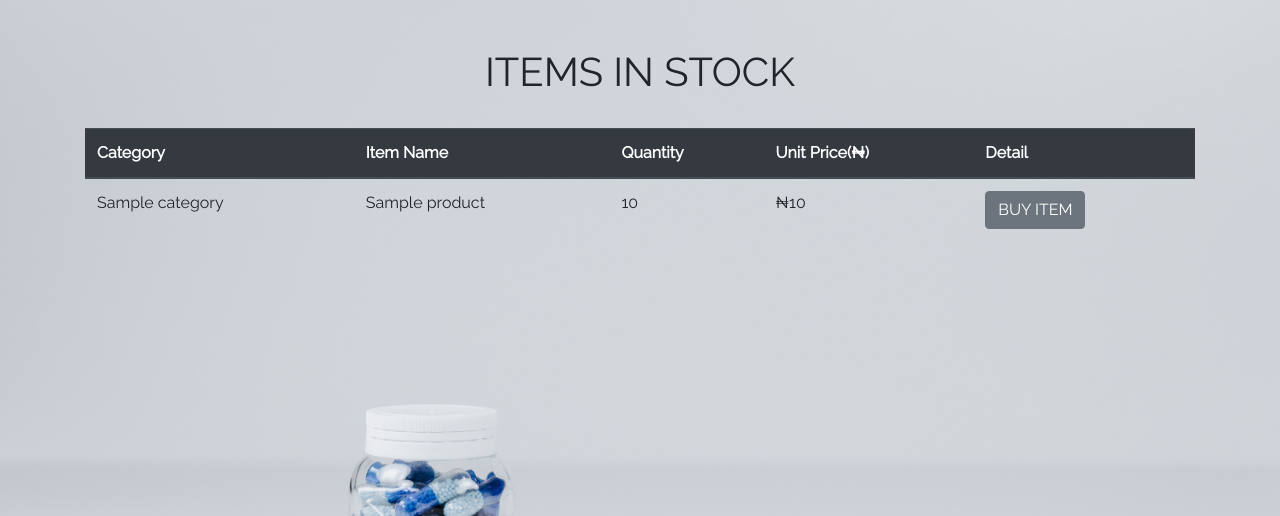
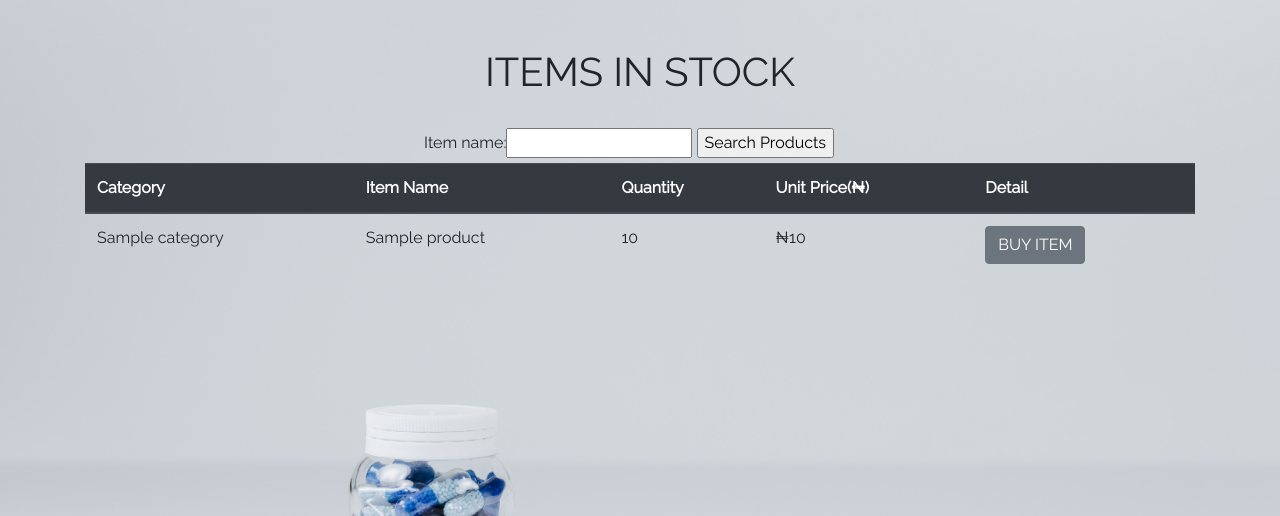
Before and after one commit to yahayakenny/Pharmacy-inventory-manager, a Django app: page /home/ in a window 1280 px wide. Shown: the part 95-611 px from the top of the page. Run offline with Django 3.2, Linux system fonts and the light colour scheme; tables that the repository leaves empty hold one stand-in row (values such as "Sample post"); some libraries are stand-ins or nearby versions.

Commit message:
added django filter

```diff
--- a/pharmacy_project/settings.py
+++ b/pharmacy_project/settings.py
@@ -38,7 +38,8 @@ INSTALLED_APPS = [
     'django.contrib.messages',
     'django.contrib.staticfiles',
     'product_app',
-    'crispy_forms'
+    'crispy_forms',
+    'django_filters'
 ]
 
 MIDDLEWARE = [
--- /dev/null
+++ b/product_app/filters.py
@@ -0,0 +1,13 @@
+import django_filters
+from product_app.models import Product, Category
+
+
+class ProductFilter(django_filters.FilterSet):
+    class Meta:
+        model = Product
+        fields = ['item_name']
+
+class CategoryFilter(django_filters.FilterSet):
+    class Meta:
+        model = Category
+        fields = ['name']
--- a/product_app/models.py
+++ b/product_app/models.py
@@ -12,7 +12,6 @@ class Product(models.Model):
     category_name = models.ForeignKey(Category, on_delete = models.CASCADE,null = True, blank = True )
     item_name = models.CharField(max_length = 50, null = True, blank = True)
     total_quantity = models.IntegerField(default = 0, null = True, blank = True)
-    item_number = models.IntegerField(default = 0, null = True, blank = True)
     issued_quantity = models.IntegerField(default = 0, null = True, blank = True)
     received_quantity = models.IntegerField(default = 0, null = True, blank = True)
     unit_price = models.IntegerField(default = 0, null = True, blank = True)
--- a/product_app/views.py
+++ b/product_app/views.py
@@ -2,12 +2,22 @@ from django.shortcuts import render, redirect
 from product_app.forms import *
 from product_app.models import Product
 from django.contrib.auth.decorators import login_required
+from product_app.filters import ProductFilter, CategoryFilter
 
 
 # Create your views here.
 def home(request):
     products = Product.objects.all().order_by('-id')
-    return render(request, 'products/index.html', {'products': products})
+    product_filters = ProductFilter(request.GET, queryset = products)
+    products = product_filters.qs
+
+    # categories = Category.objects.all()
+    # category_filters = CategoryFilter(request.GET, queryset = categories)
+    # categories = category_filters.qs
+
+    return render(request, 'products/index.html', {
+        'products': products, 'product_filters': product_filters,
+    })
 
 
 @login_required
@@ -74,8 +84,6 @@ def receipt_detail(request, receipt_id):
 @login_required
 def issue_item(request, pk):
     issued_item = Product.objects.get(id = pk)
-
-    print(request.POST)
     sales_form = SaleForm(request.POST)
 
     if request.method == 'POST':
--- a/templates/products/index.html
+++ b/templates/products/index.html
@@ -5,6 +5,13 @@
 
   <h1 class= "text-center">ITEMS IN STOCK</h1>
   <br>
+
+  <div class = "container">
+    <form action = "" method = "GET">
+      {{product_filters.form}}
+      <input type = "submit" value = "Search Products"/>
+    </form>
+  </div>
 
   <table class="table">
     <thead class="thead-dark">
--- a/templates/products/login.html
+++ b/templates/products/login.html
@@ -17,7 +17,6 @@
             <input type="submit" name = "Submit" class="btn btn-info btn-danger btn-block" type="button">
             <br>
       </form>
-
     </div>
 </div>
 {% endblock %}
```
Also changed, not shown: product_app/migrations/0001_initial.py (added), product_app/migrations/0002_remove_product_item_number.py (added), product_app/migrations/__init__.py (added).
